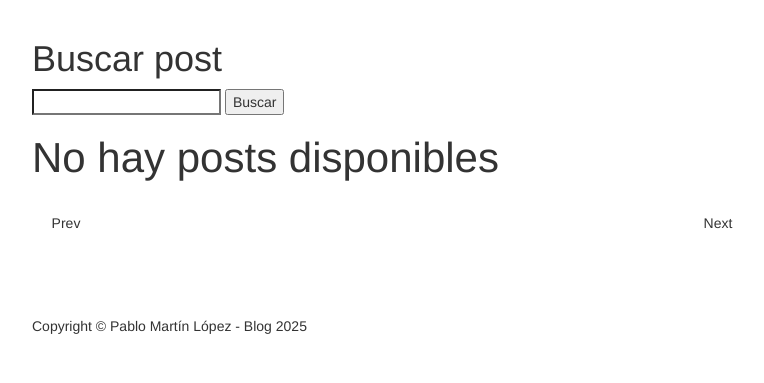
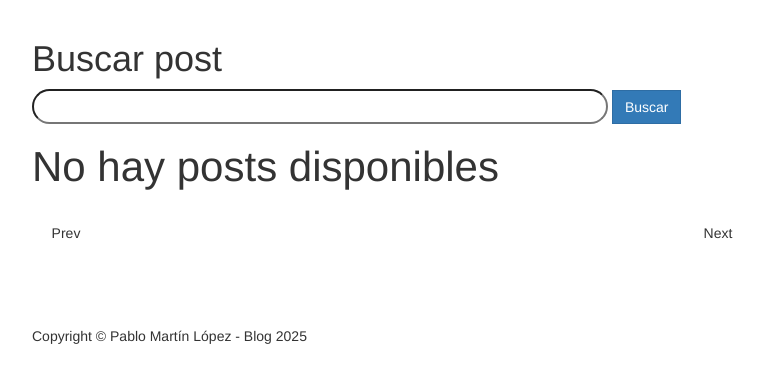
Before and after one commit to pablomil2000/blog, a PHP site: page / in a window 1280 px wide. Shown: the part 51-434 px from the top of the page, without its empty margins (248-1012 px from the left). Run offline with PHP 8.4, Linux system fonts and the light colour scheme; data that the repository does not hold is empty.

Commit message:
Vista home actializada

```diff
--- a/views/partials/home.view.php
+++ b/views/partials/home.view.php
@@ -19,7 +19,7 @@
         </p>
         <p><span class="glyphicon glyphicon-time"></span> Posted on <?= $post['Creation'] ?></p>
         <p><?= $post['Content'] ?></p>
-        <a class="btn btn-default" href="<?= $template->baseUrl ?>post/<?= $post['Slug'] ?>">Read More</a>
+        <a class="btn btn-primary" href="<?= $template->baseUrl ?>post/<?= $post['Slug'] ?>">Read More</a>
       </div>
     <?php
     }
--- a/views/partials/search.view.php
+++ b/views/partials/search.view.php
@@ -1,5 +1,5 @@
-<form action="" method="post">
+<form action="" method="post" id="searchForm">
     <h1>Buscar post</h1>
-    <input type="search" name="search" value="<?= $_SERVER['REQUEST_METHOD'] == 'POST' ? $_POST['search'] : '' ?>">
-    <button type="submit">Buscar</button>
+    <input id="search" type="search" name="search" value="<?= $_SERVER['REQUEST_METHOD'] == 'POST' ? $_POST['search'] : '' ?>">
+    <button type="submit" class="btn btn-primary">Buscar</button>
 </form>
--- a/views/templates/assets/css/simple-blog-template.css
+++ b/views/templates/assets/css/simple-blog-template.css
@@ -5,7 +5,8 @@
  */
 
 body {
-    padding-top: 70px; /* Required padding for .navbar-fixed-top. Remove if using .navbar-static-top. Change if height of navigation changes. */
+    padding-top: 70px;
+    /* Required padding for .navbar-fixed-top. Remove if using .navbar-static-top. Change if height of navigation changes. */
 }
 
 footer {
@@ -13,9 +14,9 @@ footer {
 }
 
 @media (min-width: 1200px) {
-  .container {
-    width: 750px;
-  }
+    .container {
+        width: 750px;
+    }
 }
 
 /* navigation */
@@ -87,3 +88,9 @@ nav {
 .newpost textarea {
     max-width: 100%;
 }
+
+#search {
+    width: 80%;
+    height: 2.5em;
+    border-radius: 30px;
+}
```
